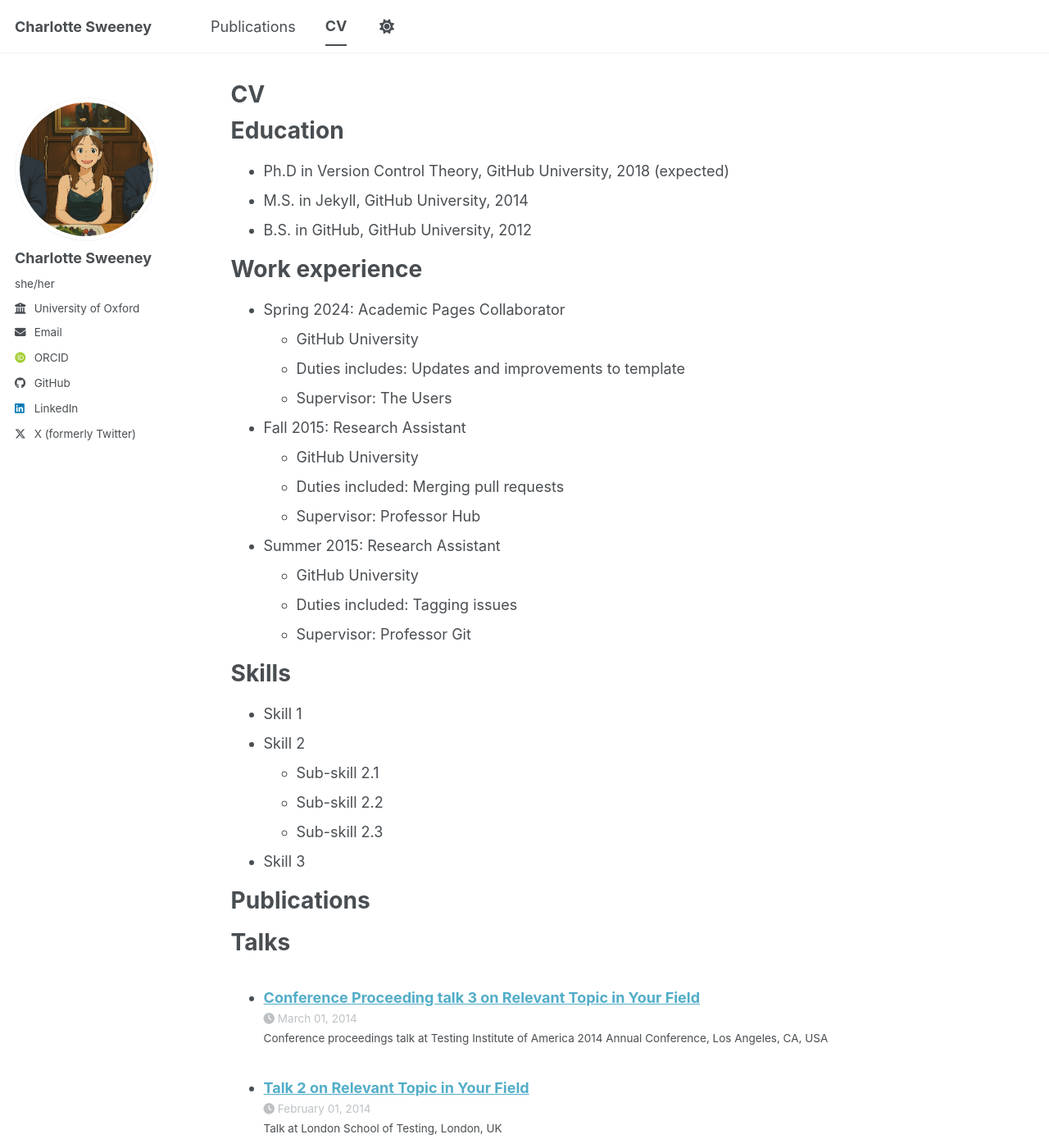
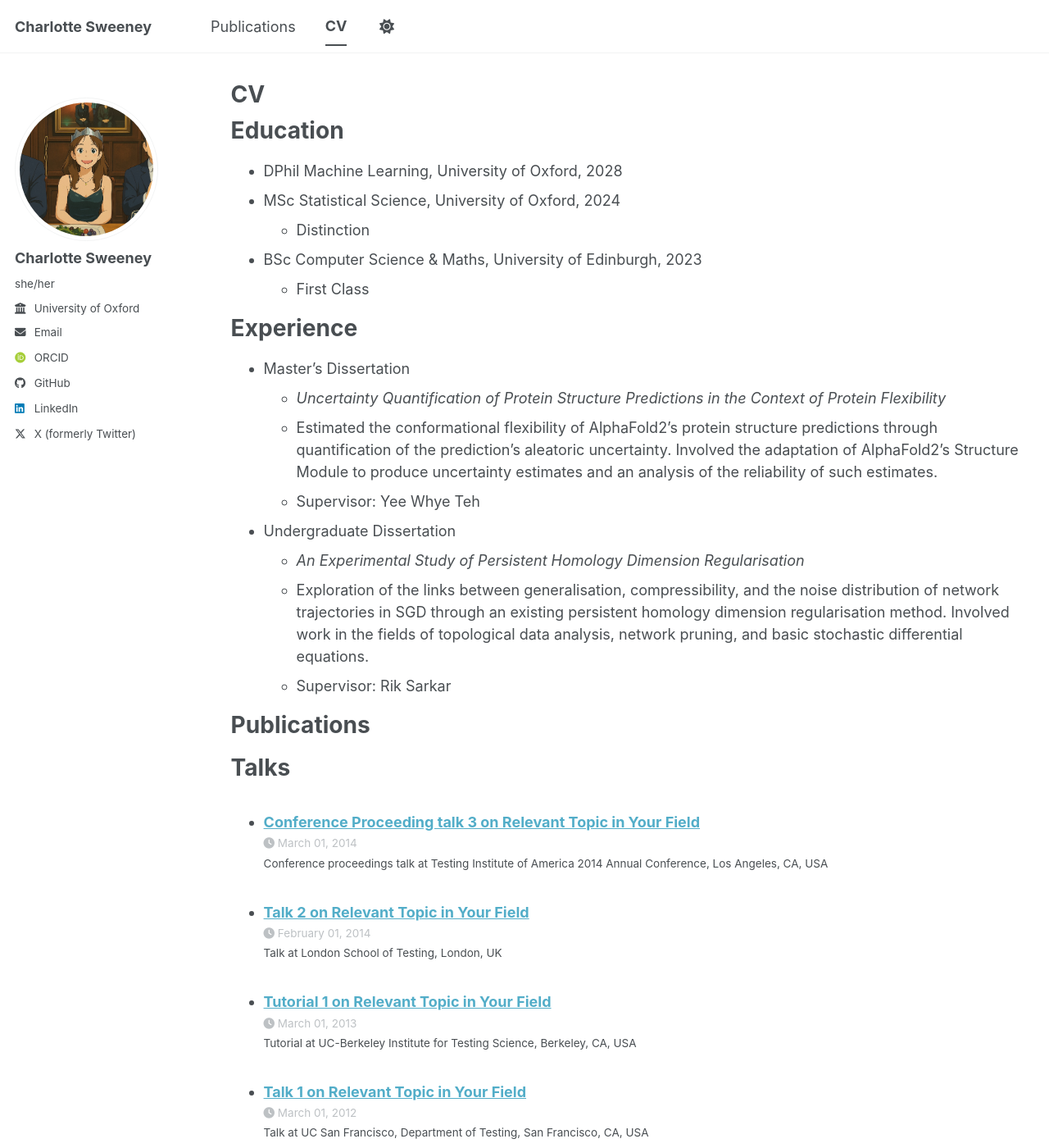
Before and after one commit to csweeney00/csweeney00.github.io, a Jekyll site: the page built from _pages/cv.md, in a window 1280 px wide and 1400 px high. Shown: the whole window at 82% size. Built offline with Jekyll 4.4.1, drawn with Linux system fonts in a browser that asks for light colours; some web fonts are replaced; a script bundle is joined from its source files by our own code; library files that are not in the unit come from our copies.

Commit message:
Revise CV with new education and experience details
Updated education and experience sections with new qualifications and projects.

```diff
--- a/_pages/cv.md
+++ b/_pages/cv.md
@@ -11,35 +11,23 @@
 
 Education
 ======
-* Ph.D in Version Control Theory, GitHub University, 2018 (expected)
-* M.S. in Jekyll, GitHub University, 2014
-* B.S. in GitHub, GitHub University, 2012
+* DPhil Machine Learning, University of Oxford, 2028
+* MSc Statistical Science, University of Oxford, 2024
+  * Distinction
+* BSc Computer Science & Maths, University of Edinburgh, 2023
+  * First Class
 
-Work experience
+Experience
 ======
-* Spring 2024: Academic Pages Collaborator
-  * GitHub University
-  * Duties includes: Updates and improvements to template
-  * Supervisor: The Users
+* Master’s Dissertation
+  * _Uncertainty Quantification of Protein Structure Predictions in the Context of Protein Flexibility_
+  * Estimated the conformational flexibility of AlphaFold2’s protein structure predictions through quantification of the prediction’s aleatoric uncertainty. Involved the adaptation of AlphaFold2’s Structure Module to produce uncertainty estimates and an analysis of the reliability of such estimates.
+  * Supervisor: Yee Whye Teh
 
-* Fall 2015: Research Assistant
-  * GitHub University
-  * Duties included: Merging pull requests
-  * Supervisor: Professor Hub
-
-* Summer 2015: Research Assistant
-  * GitHub University
-  * Duties included: Tagging issues
-  * Supervisor: Professor Git
-
-Skills
-======
-* Skill 1
-* Skill 2
-  * Sub-skill 2.1
-  * Sub-skill 2.2
-  * Sub-skill 2.3
-* Skill 3
+* Undergraduate Dissertation
+    * _An Experimental Study of Persistent Homology Dimension Regularisation_
+    * Exploration of the links between generalisation, compressibility, and the noise distribution of network trajectories in SGD through an existing persistent homology dimension regularisation method. Involved work in the fields of topological data analysis, network pruning, and basic stochastic differential equations.
+    * Supervisor: Rik Sarkar
 
 Publications
 ======
```
